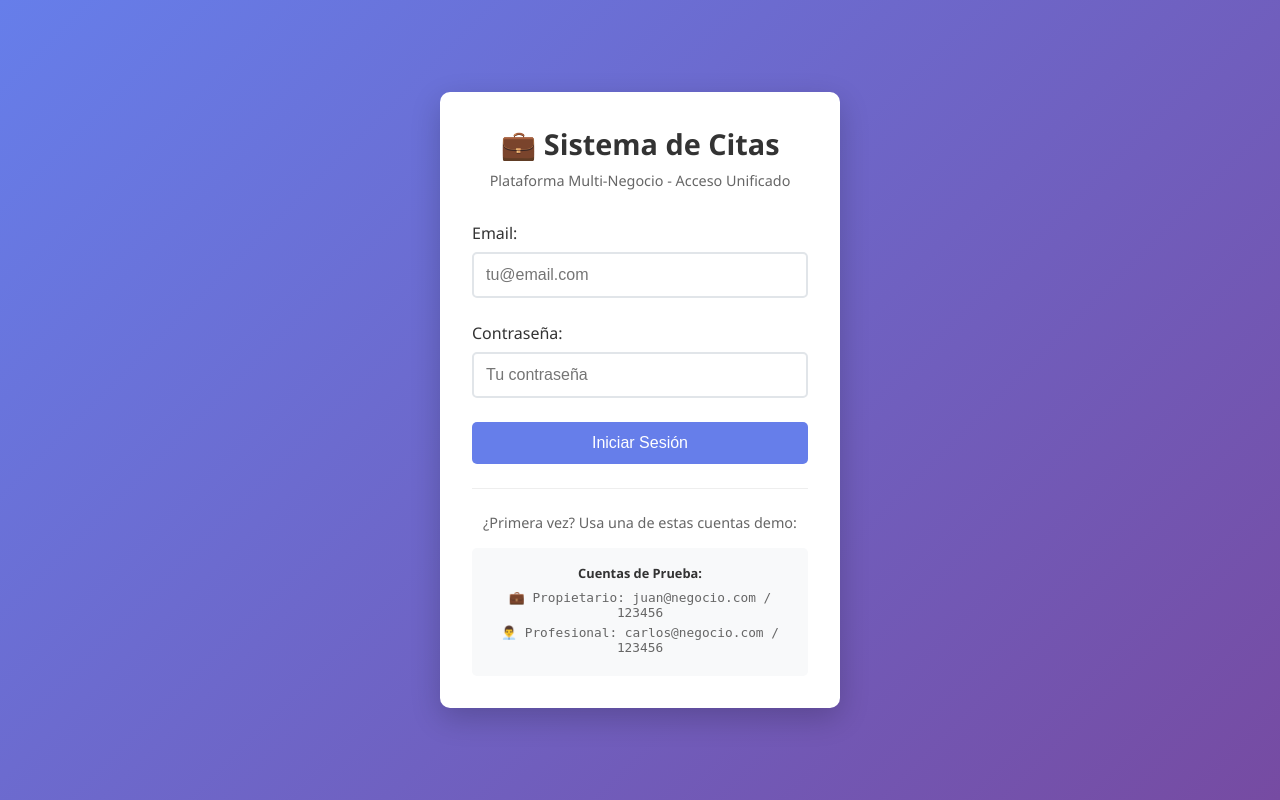
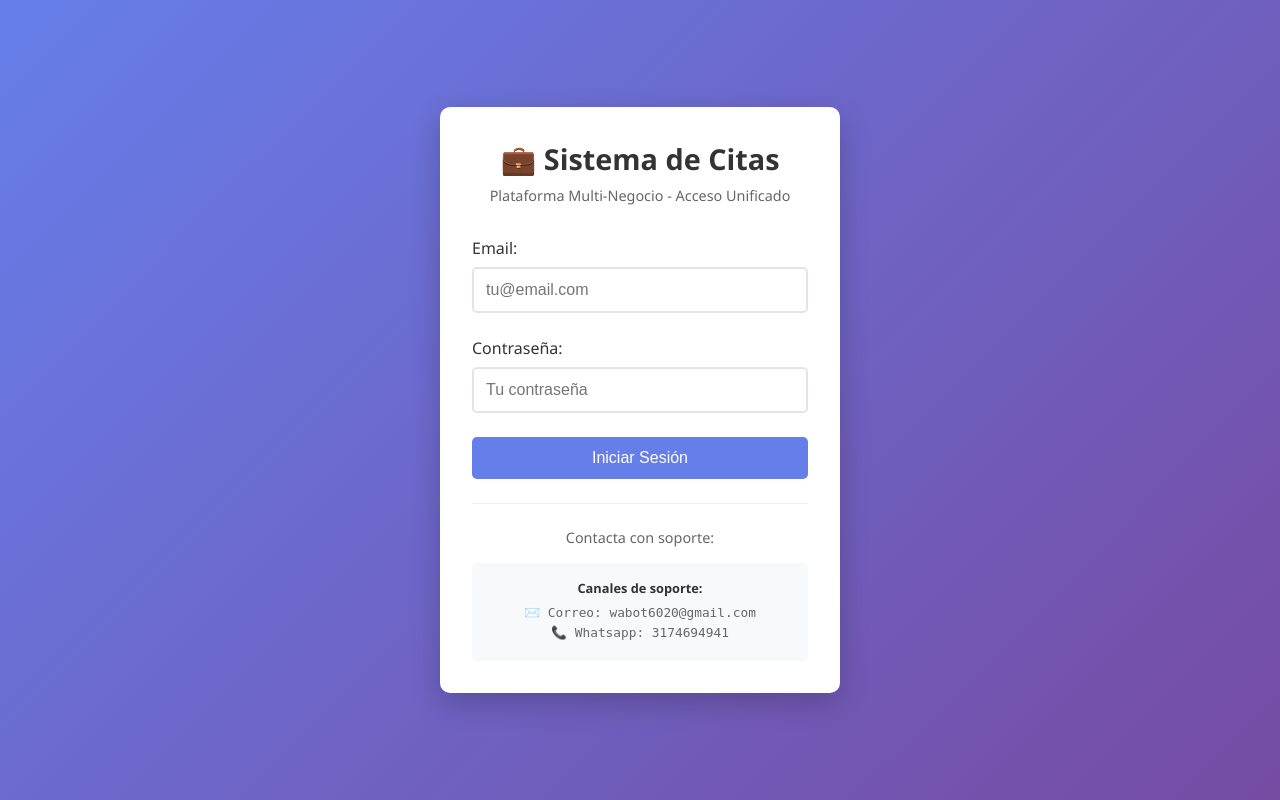
Before and after one commit to DanielPaezR/Wabot, a Flask app: page /login in a window 1280 px wide. Run offline with Flask 3, Linux system fonts and the light colour scheme; some libraries are stand-ins or nearby versions.

Commit message:
fix: ultimo cambio

```diff
--- a/templates/login.html
+++ b/templates/login.html
@@ -179,11 +179,11 @@
         </form>
 
         <div class="login-info">
-            <p>¿Primera vez? Usa una de estas cuentas demo:</p>
+            <p>Contacta con soporte:</p>
             <div class="demo-accounts">
-                <h4>Cuentas de Prueba:</h4>
-                <div class="demo-account">💼 Propietario: juan@negocio.com / 123456</div>
-                <div class="demo-account">👨‍💼 Profesional: carlos@negocio.com / 123456</div>
+                <h4>Canales de soporte:</h4>
+                <div class="demo-account">✉️ Correo: wabot6020@gmail.com</div>
+                <div class="demo-account">📞 Whatsapp: 3174694941</div>
             </div>
         </div>
     </div>
```
